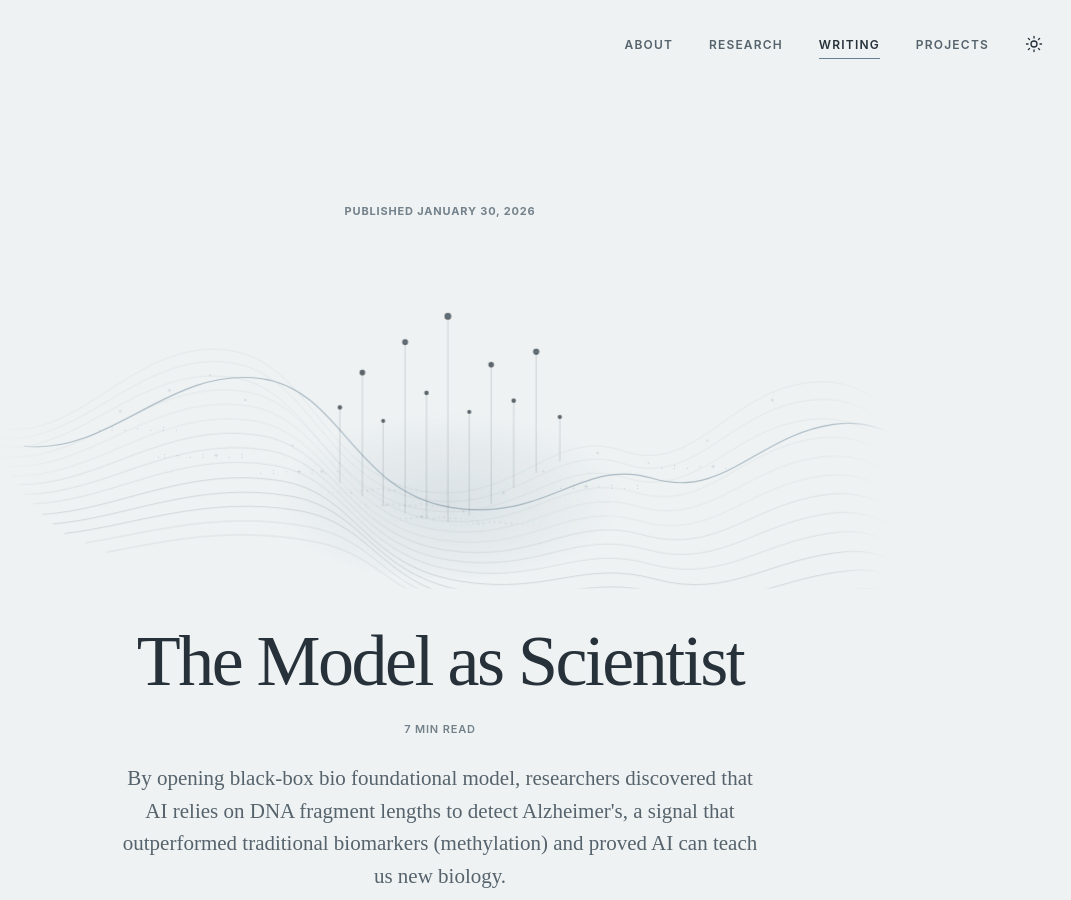
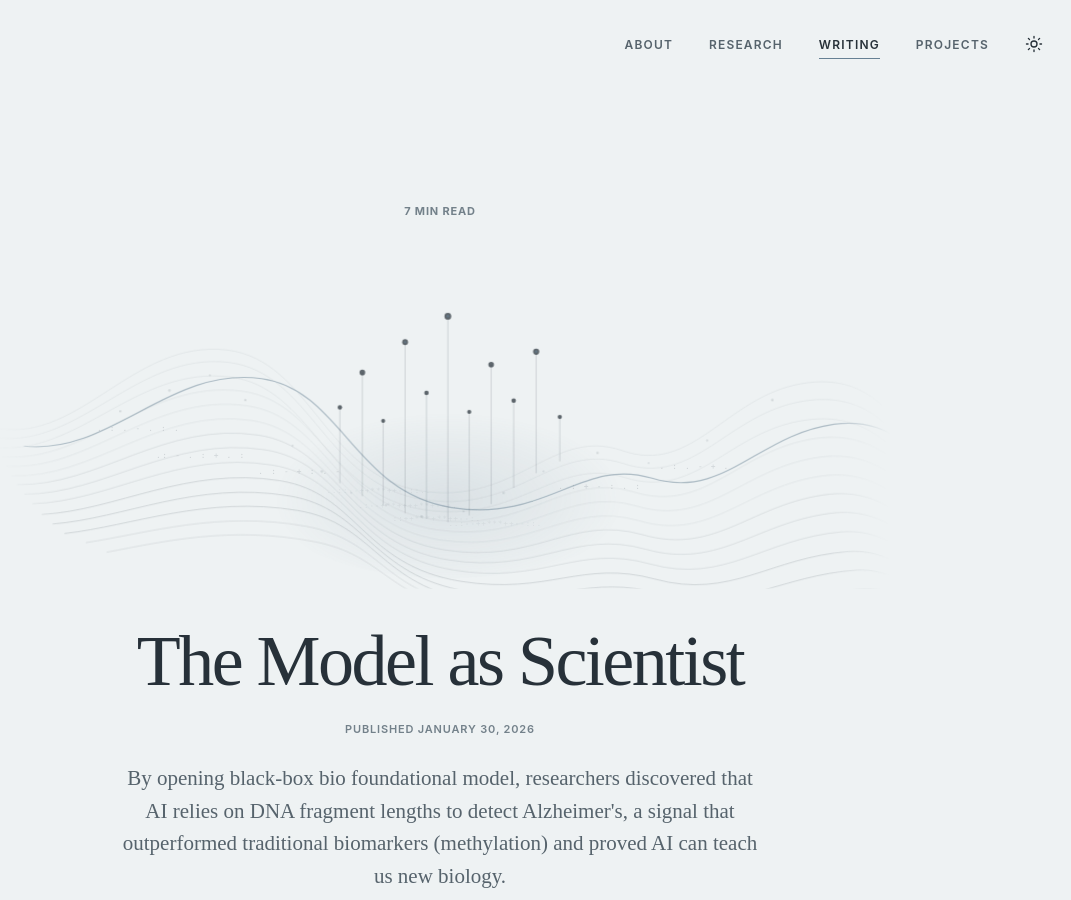
Before and after one commit to simonsmida/simonsmida.github.io, a Jekyll site: the page built from _posts/2026-01-30-model-scientist.md, in a window 1280 px wide and 900 px high. Shown: the whole window, without its empty margins (200-1271 px from the left). Built offline with Jekyll 4.4.1, drawn with Linux system fonts in a browser that asks for light colours.

Commit message:
Place reading time above article title

```diff
--- a/_layouts/article.html
+++ b/_layouts/article.html
@@ -42,7 +42,7 @@
 
   <main class="article-main" id="main-content">
     <header class="article-header">
-      <p class="article-date"><time datetime="{{ page.date | date_to_xmlschema }}">Published {{ page.date | date: "%B %-d, %Y" }}</time></p>
+      <p class="article-date">{% if page.read_time %}{{ page.read_time }} min read{% endif %}</p>
       {% if page.hero_inline == 'concept-field' %}
       <figure class="article-hero-art hero-art">
         {% include article-heroes/concept-field.svg %}
@@ -57,7 +57,7 @@
       </figure>
       {% endif %}
       <h1>{{ page.title }}</h1>
-      <p class="article-meta">{% if page.read_time %}{{ page.read_time }} min read{% endif %}</p>
+      <p class="article-meta"><time datetime="{{ page.date | date_to_xmlschema }}">Published {{ page.date | date: "%B %-d, %Y" }}</time></p>
       <p class="article-lede">{{ page.excerpt }}</p>
     </header>
 
--- a/_templates/article/index.html
+++ b/_templates/article/index.html
@@ -35,12 +35,12 @@
 
   <main class="article-main" id="main-content">
     <header class="article-header">
-      <p class="article-date"><time datetime="2026-08-25">Published August 25, 2026</time></p>
+      <p class="article-date">8 min read</p>
       <figure class="article-hero-art">
         <img src="../../assets/notes/example/hero.svg" alt="Abstract conceptual illustration">
       </figure>
       <h1>Article title</h1>
-      <p class="article-meta">8 min read</p>
+      <p class="article-meta"><time datetime="2026-08-25">Published August 25, 2026</time></p>
       <p class="article-lede">A short introduction that tells the reader what this article explains and why it matters.</p>
     </header>
 
```
